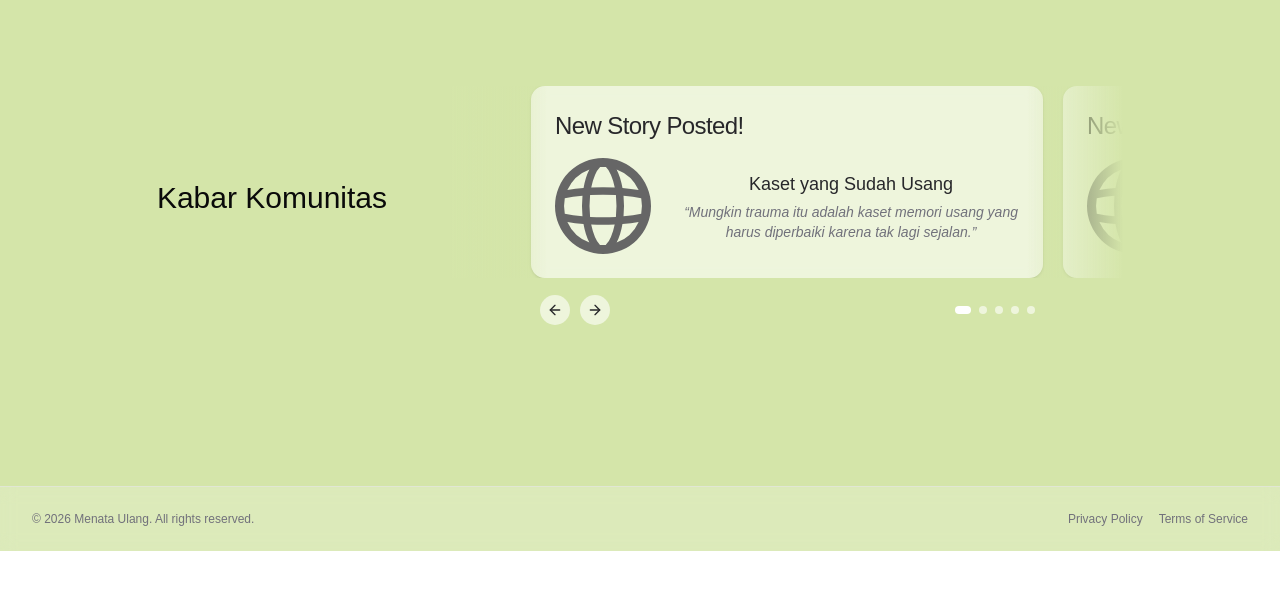
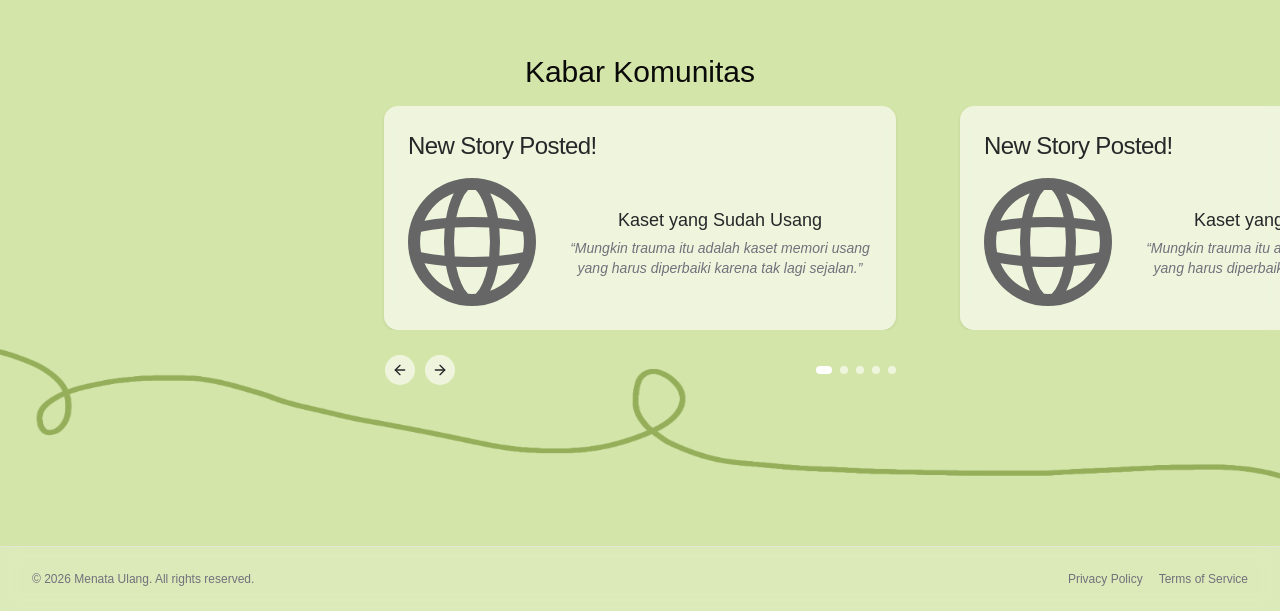
Before and after one commit to KenAlfizza/menata-ulang, a Next.js app in the folder frontend/: page /home in a window 1280 px wide. Shown: the part 1340-1951 px from the top of the page. Before the commit the page ends 1891 px from the top, so only its background shows below. Built offline with nearby package versions, Linux system fonts and the light colour scheme; no server answers; a web font is replaced by a local one.

Commit message:
animations and annoucement updates

```diff
--- a/frontend/app/home/page.tsx
+++ b/frontend/app/home/page.tsx
@@ -44,7 +44,7 @@ export default function HomePage() {
                 <HeroSearch />
             </div>
 
-            <div className="pt-4 flex flex-row items-center justify-center gap-3 max-w-xl mx-auto w-full">
+            <div className="flex flex-row items-center justify-center gap-3 max-w-xl mx-auto w-full">
             <Button size="lg" variant="secondary" className="w-auto px-6 bg-white/60 hover:bg-white/80 backdrop-blur-sm text-zinc-800 shadow-sm rounded-full" asChild>
                 <Link href="/login">Jelajahi</Link>
             </Button>
@@ -65,7 +65,7 @@ export default function HomePage() {
                 <FadeInSection>
                 <div className="flex flex-col items-center justify-center gap-8 xl:flex-row xl:gap-30">
                     <div className="max-w-xs flex-shrink-0">
-                    <h2 className="text-center text-3xl md:text-4xl">Selamat Datang di Menata Ulang</h2>
+                    <h2 className="text-center text-3xl md:text-4xl md:pr-8">Selamat Datang di Menata Ulang</h2>
                     </div>
                     <Card className="w-full md:max-w-2xl py-8 px-8 bg-white/60 hover:bg-white/80 backdrop-blur-sm text-zinc-800 shadow-sm rounded-xl">
                     <p className="text-lg">
@@ -80,9 +80,11 @@ export default function HomePage() {
 
 
             {/* Announcement Grid */}
-            <section className="annoucement mt-42 flex flex-col items-center justify-center lg:flex-row lg:gap-16">
-                <h2 className="text-center text-3xl">Kabar Komunitas</h2>
-                <AnnouncementCarousel/>
+            <section className="annoucement flex flex-col items-center justify-center gap-8">
+                <FadeInSection>
+                    <h2 className="text-center text-3xl">Kabar Komunitas</h2>
+                    <AnnouncementCarousel/>
+                </FadeInSection>
             </section>
         </main>
 
--- a/frontend/components/common/decorative-rope.tsx
+++ b/frontend/components/common/decorative-rope.tsx
@@ -1,20 +1,32 @@
 "use client";
 import Image from "next/image";
-import { motion } from "framer-motion";
+import { motion, Variants } from "framer-motion";
 
 interface DecorativeRopeProps {
   src: string;
   className?: string;
+  right?: boolean;
 }
 
-export function DecorativeRope({ src, className }: DecorativeRopeProps) {
+const getRopeVariants = (right?: boolean): Variants => ({
+  hidden: {
+    clipPath: right ? "inset(0 0 0 100%)" : "inset(0 100% 0 0)"
+  },
+  visible: {
+    clipPath: "inset(0 0% 0 0)",
+    transition: { duration: 2, ease: "easeInOut" }
+  }
+});
+
+export function DecorativeRope({ src, className, right }: DecorativeRopeProps) {
+  // Generate the variant configuration based on the prop
+  const variants = getRopeVariants(right);
+
   return (
     <div className={`w-full relative select-none pointer-events-none ${className}`}>
       <motion.div
         className="w-full"
-        initial={{ clipPath: "inset(0 100% 0 0)" }}
-        animate={{ clipPath: "inset(0 0% 0 0)" }}
-        transition={{ duration: 2, ease: "easeInOut" }}
+        variants={variants}
       >
         <Image
           src={src}
--- /dev/null
+++ b/frontend/components/common/view-section.tsx
@@ -0,0 +1,32 @@
+"use client";
+
+import { motion } from "framer-motion";
+import { ReactNode } from "react";
+
+interface CenterTriggerProps {
+    children: ReactNode;
+    className?: string;
+    margin?: string;
+}
+
+const parentVariants = {
+    hidden: {},
+    visible: {}
+};
+
+export function ViewSection({ children, className = "", margin ="-25% 0px -25% 0px"}: CenterTriggerProps) {
+    return (
+        <motion.div
+            initial="hidden"
+            whileInView="visible"
+            viewport={{
+                once: true,
+                margin: margin
+            }}
+            variants={parentVariants}
+            className={className}
+        >
+            {children}
+        </motion.div>
+    );
+}
--- a/frontend/components/home/annoucement/annoucement-card.tsx
+++ b/frontend/components/home/annoucement/annoucement-card.tsx
@@ -11,7 +11,7 @@ export function AnnouncementCard() {
             <div>
                 {/* Title */}
                 <div className="text-2xl tracking-tight mb-4 text-zinc-800">
-                New Story Posted!
+                    New Story Posted!
                 </div>
 
                 {/* Content Layout */}
@@ -19,8 +19,8 @@ export function AnnouncementCard() {
                 <Image
                     src="/globe.svg"
                     alt="Announcement Image"
-                    width={96}
-                    height={96}
+                    width={128}
+                    height={128}
                     className="shrink-0"
                 />
 
--- a/frontend/components/home/annoucement/annoucement-carousel.tsx
+++ b/frontend/components/home/annoucement/annoucement-carousel.tsx
@@ -11,10 +11,10 @@ export function AnnouncementCarousel() {
     const [scrollSnaps, setScrollSnaps] = useState<number[]>([]);
 
     const [emblaRef, emblaApi] = useEmblaCarousel({
-        loop: false,        // ← wrap around
-        align: "center",   // ← center active card
+        loop: false,
+        align: "center",
         dragFree: false,
-        containScroll: false, // ← must be false for loop + center to work correctly
+        containScroll: false,
         slidesToScroll: 1,
     });
 
@@ -43,14 +43,14 @@ export function AnnouncementCarousel() {
     }, [emblaApi]);
 
     return (
-        <section className="mt-4 w-2xl">
-            <div className="relative">
-                {/* Fades */}
-                <div className="absolute left-0 top-0 h-full w-24 bg-gradient-to-r from-[#D4E5A9] to-transparent z-10 pointer-events-none" />
-                <div className="absolute right-0 top-0 h-full w-24 bg-gradient-to-l from-[#D4E5A9] to-transparent z-10 pointer-events-none" />
+        <section className="flex flex-col items-center justify-center mt-4 w-full max-w-8xl px-4">
+            <div className="relative w-full">
+                {/* Fades back with original colors and proper z-index */}
+                <div className="absolute left-0 top-0 h-full w-28 bg-gradient-to-r from-[#D4E5A9] to-transparent z-20 pointer-events-none" />
+                <div className="absolute right-0 top-0 h-full w-28 bg-gradient-to-l from-[#D4E5A9] to-transparent z-20 pointer-events-none" />
 
-                <div className="overflow-hidden" ref={emblaRef}>
-                    <ul className="flex gap-5">
+                <div className="overflow-hidden w-full" ref={emblaRef}>
+                    <ul className="flex gap-16">
                         <li className="shrink-0"><AnnouncementCard /></li>
                         <li className="shrink-0"><AnnouncementCard /></li>
                         <li className="shrink-0"><AnnouncementCard /></li>
@@ -60,23 +60,26 @@ export function AnnouncementCarousel() {
                 </div>
             </div>
 
-            <div className="flex items-center justify-between mt-4 px-22">
+            <div className="flex items-center justify-between mt-6 w-full max-w-lg">
+
+                {/* Left Side: Directional Buttons */}
                 <div className="flex gap-2">
                     <Button
                         onClick={scrollPrev}
                         className="w-8 h-8 rounded-full border flex items-center justify-center bg-white/60 hover:bg-white/80 transition"
                     >
-                        <ArrowLeftIcon className="text-zinc-800" />
+                        <ArrowLeftIcon className="text-zinc-800 w-4 h-4" />
                     </Button>
                     <Button
                         onClick={scrollNext}
                         className="w-8 h-8 rounded-full border flex items-center justify-center bg-white/60 hover:bg-white/80 transition"
                     >
-                        <ArrowRightIcon className="text-zinc-800" />
+                        <ArrowRightIcon className="text-zinc-800 w-4 h-4" />
                     </Button>
                 </div>
 
-                <div className="flex gap-2">
+                {/* Right Side: Pagination Dots using original White values */}
+                <div className="flex gap-2 items-center">
                     {scrollSnaps.map((_, index) => (
                         <button
                             key={index}
--- a/frontend/components/home/page-background.tsx
+++ b/frontend/components/home/page-background.tsx
@@ -1,6 +1,7 @@
 "use client";
 import React from "react";
 import { DecorativeRope } from "../common/decorative-rope";
+import { ViewSection } from "../common/view-section.tsx";
 
 interface PageBackgroundProps {
   children: React.ReactNode;
@@ -10,9 +11,17 @@ export function PageBackground({ children }: PageBackgroundProps) {
   return (
     <div className="bg-[#D4E5A9] relative h-full min-h-screen overflow-x-hidden isolate">
 
-      <div className="absolute mt-28 inset-0 z-0 pointer-events-none select-none">
-        <DecorativeRope src="/rope/green1.svg"/>
-      </div>
+      <ViewSection className="absolute mt-28 inset-0 z-0 pointer-events-none select-none">
+        <DecorativeRope src="/rope/green1.svg" />
+      </ViewSection>
+
+      <ViewSection className="absolute mt-188 inset-0 z-0 pointer-events-none select-none">
+        <DecorativeRope src="/rope/green2.svg"/>
+      </ViewSection>
+
+      <ViewSection className="absolute mt-392 inset-0 z-0 pointer-events-none select-none">
+        <DecorativeRope src="/rope/green4.svg"/>
+      </ViewSection>
 
       <div className="relative z-10 w-full">
         {children}
```
Also changed, not shown: frontend/public/rope/green4.svg (added).
